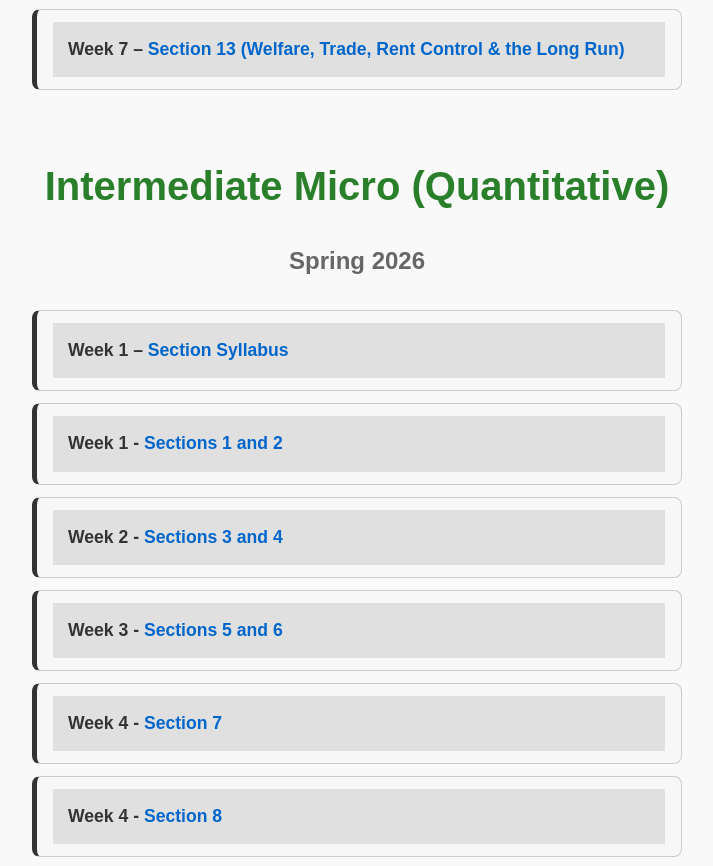
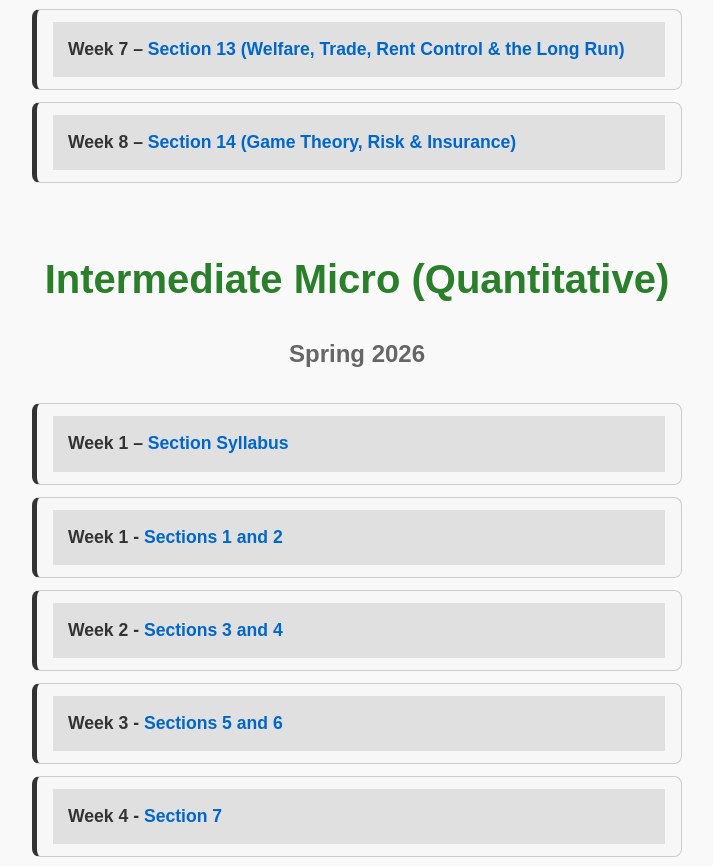
Before and after one commit to clotaireboyer/Academic-Website-Clotaire-Boyer, a plain HTML site: page teaching.html in a window 1280 px wide. Shown: the part 1508-2374 px from the top of the page, without its empty margins (283-996 px from the left). Drawn offline with Linux system fonts and the light colour scheme.

Commit message:
Add Section 14 handout: game theory, risk and insurance (Fall 2026)
Co-Authored-By: Claude Opus 5.5 <noreply@anthropic.com>
Claude-Session: https://claude.ai/code/session_015LDnH9h34A7uyJCLY347d1

```diff
--- a/teaching.html
+++ b/teaching.html
@@ -404,6 +404,18 @@
                     </div>
                     <div class="slide-preview" style="display:none;">
                         <iframe src="section13_101A_F26.pdf"></iframe>
+                    </div>
+                </li>
+                <li class="week-item">
+                    <div class="clickable-week" onclick="toggleSlide(this)">
+                        <strong>Week 8 &#8211;
+                            <a href="section14_101A_F26.pdf" target="_blank" onclick="event.stopPropagation();">
+                                Section 14 (Game Theory, Risk &amp; Insurance)
+                            </a>
+                        </strong>
+                    </div>
+                    <div class="slide-preview" style="display:none;">
+                        <iframe src="section14_101A_F26.pdf"></iframe>
                     </div>
                 </li>
             </ul>
```
Also changed, not shown: 2 other files.
